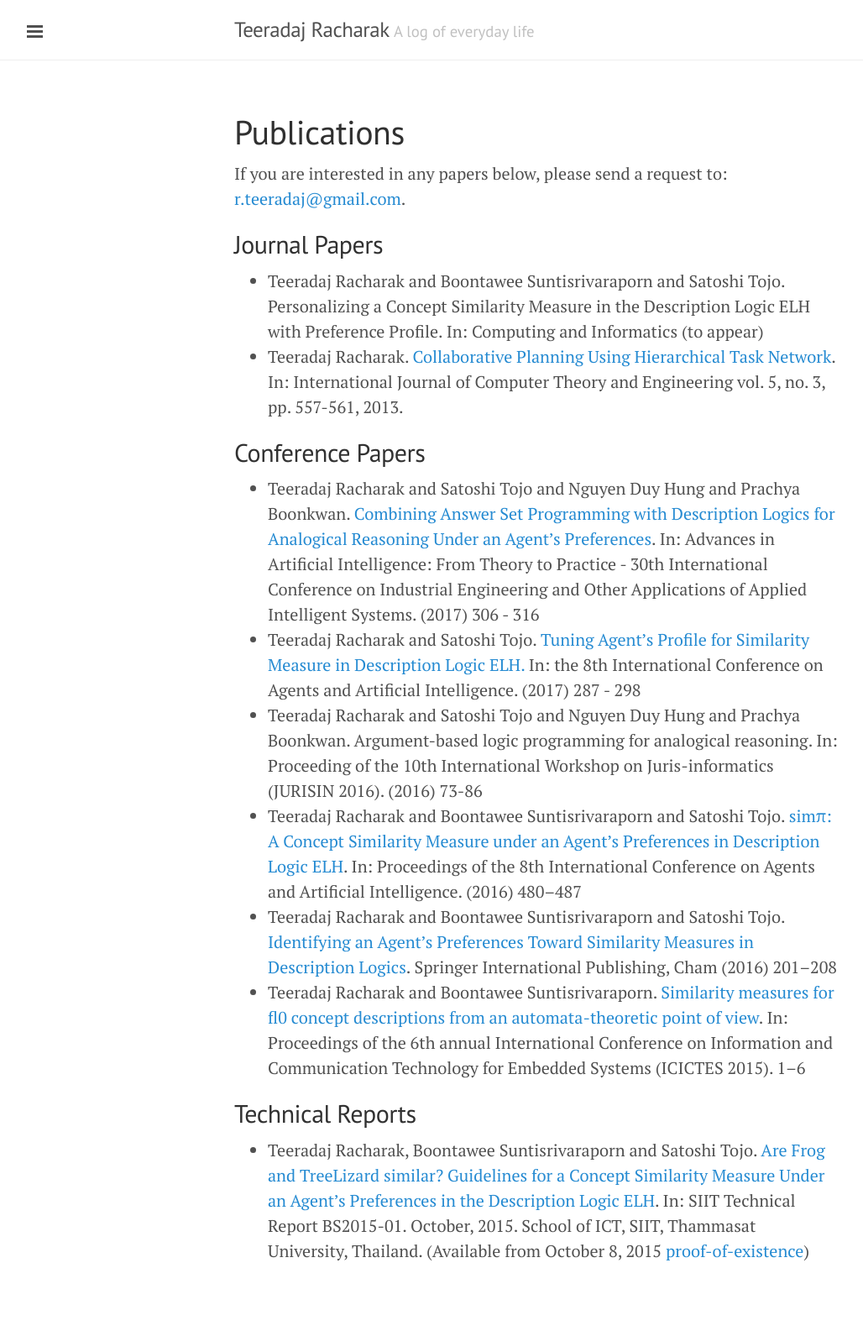
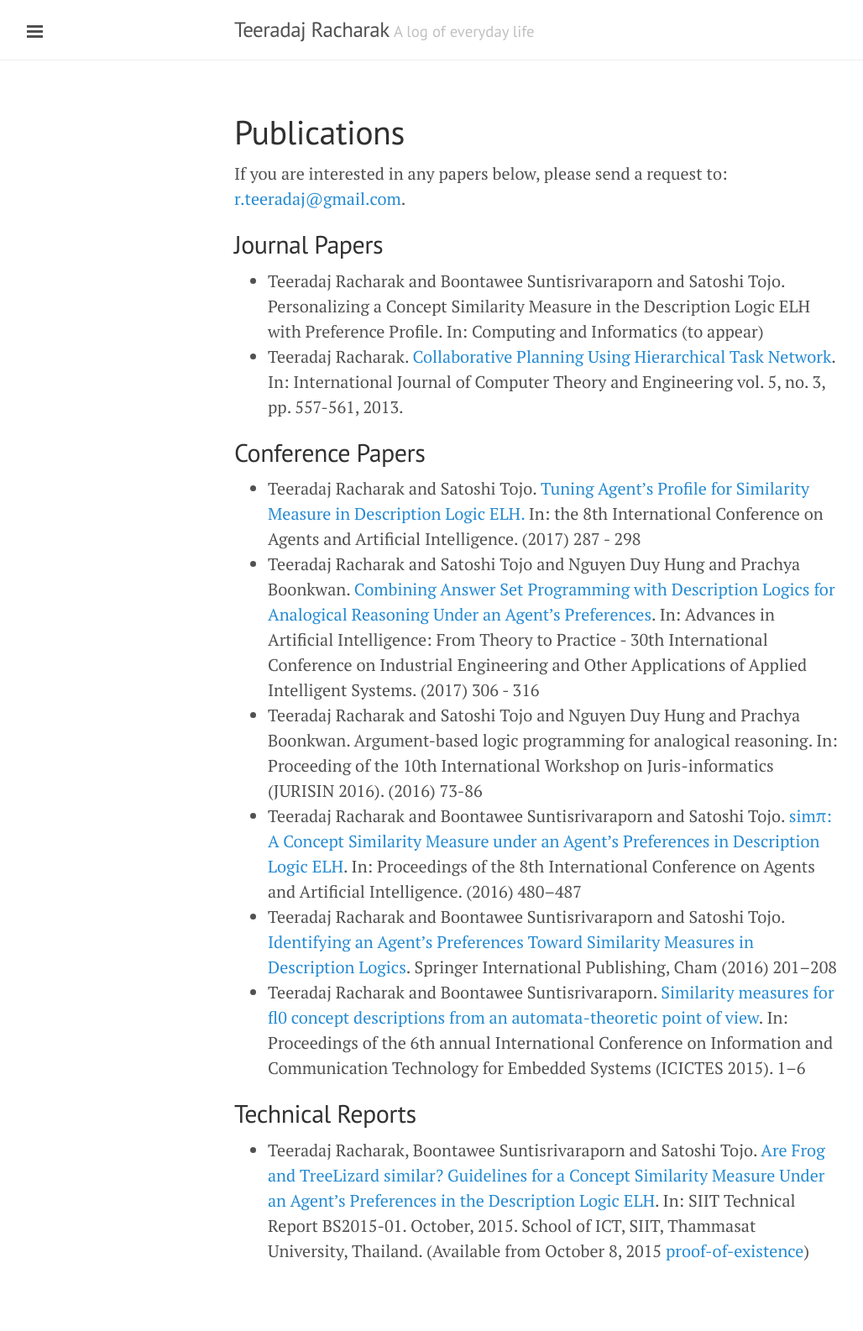
Before and after one commit to xlives/xlives.github.io, a Jekyll site: the page built from publications.markdown, in a window 1280 px wide. Shown: the whole page at 84% size, without its empty margins (1-1029 px from the left). Built offline with Jekyll 4.4.1, drawn with Linux system fonts in a browser that asks for light colours.

```diff
--- a/publications.markdown
+++ b/publications.markdown
@@ -15,9 +15,9 @@ In: International Journal of Computer Theory and Engineering vol. 5, no. 3, pp.
 Conference Papers
 ---------------------
 
-*   Teeradaj Racharak and Satoshi Tojo and Nguyen Duy Hung and Prachya Boonkwan. [Combining Answer Set Programming with Description Logics for Analogical Reasoning Under an Agent's Preferences](https://link.springer.com/chapter/10.1007%2F978-3-319-60045-1_33). In: Advances in Artificial Intelligence: From Theory to Practice - 30th International Conference on Industrial Engineering and Other Applications of Applied Intelligent Systems. (2017) 306 - 316
 *   Teeradaj Racharak and Satoshi Tojo. [Tuning Agent's Profile for Similarity Measure in Description Logic ELH.](http://www.scitepress.org/DigitalLibrary/Link.aspx?doi=10.5220/0006249602870298) In: the 8th
 International Conference on Agents and Artificial Intelligence. (2017) 287 - 298
+*   Teeradaj Racharak and Satoshi Tojo and Nguyen Duy Hung and Prachya Boonkwan. [Combining Answer Set Programming with Description Logics for Analogical Reasoning Under an Agent's Preferences](https://link.springer.com/chapter/10.1007%2F978-3-319-60045-1_33). In: Advances in Artificial Intelligence: From Theory to Practice - 30th International Conference on Industrial Engineering and Other Applications of Applied Intelligent Systems. (2017) 306 - 316
 *   Teeradaj Racharak and Satoshi Tojo and Nguyen Duy Hung and Prachya Boonkwan. Argument-based logic programming for analogical reasoning. In: Proceeding of the 10th International Workshop on
 Juris-informatics (JURISIN 2016). (2016) 73-86
 *   Teeradaj Racharak and Boontawee Suntisrivaraporn and Satoshi Tojo. [simπ: A Concept Similarity
```
